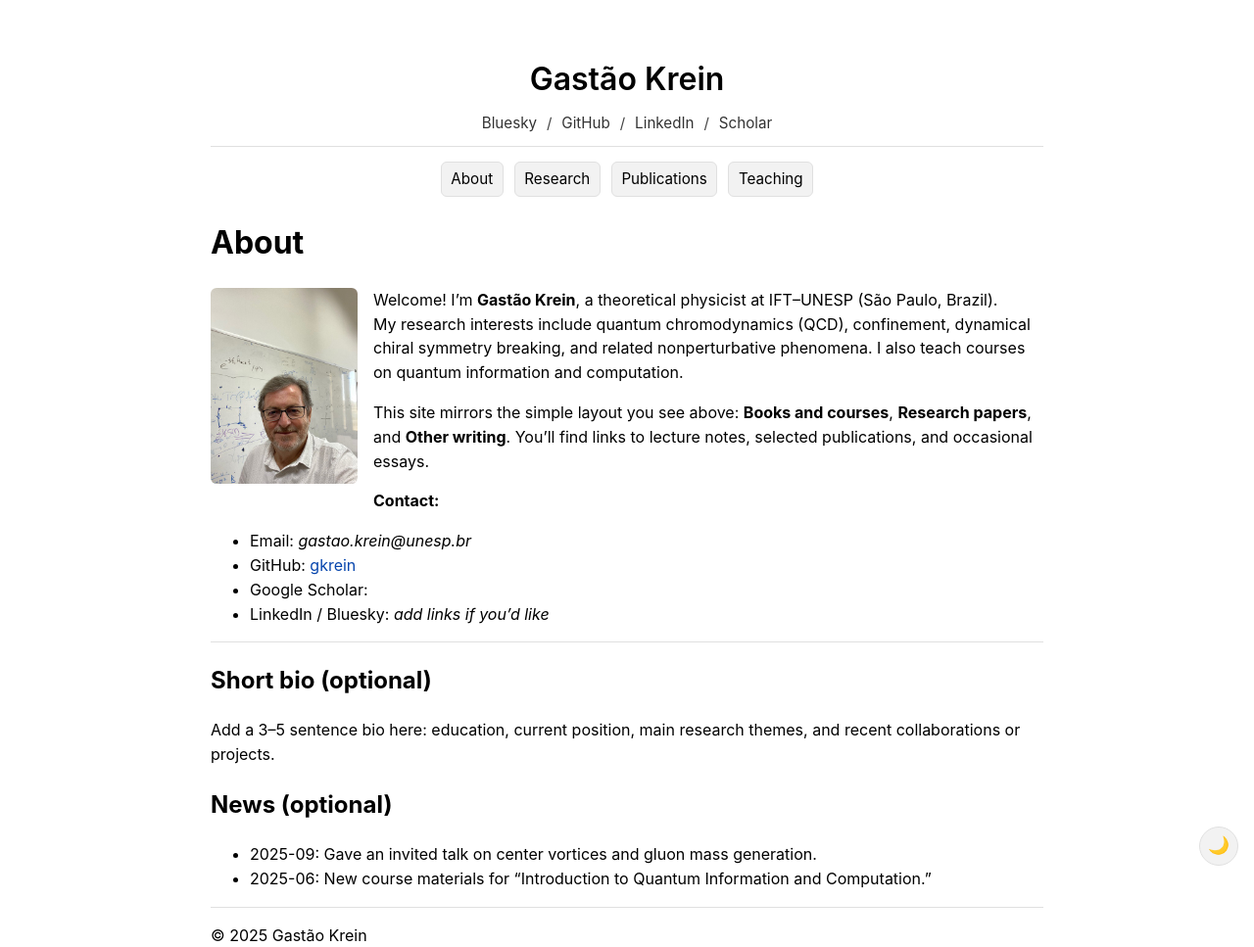
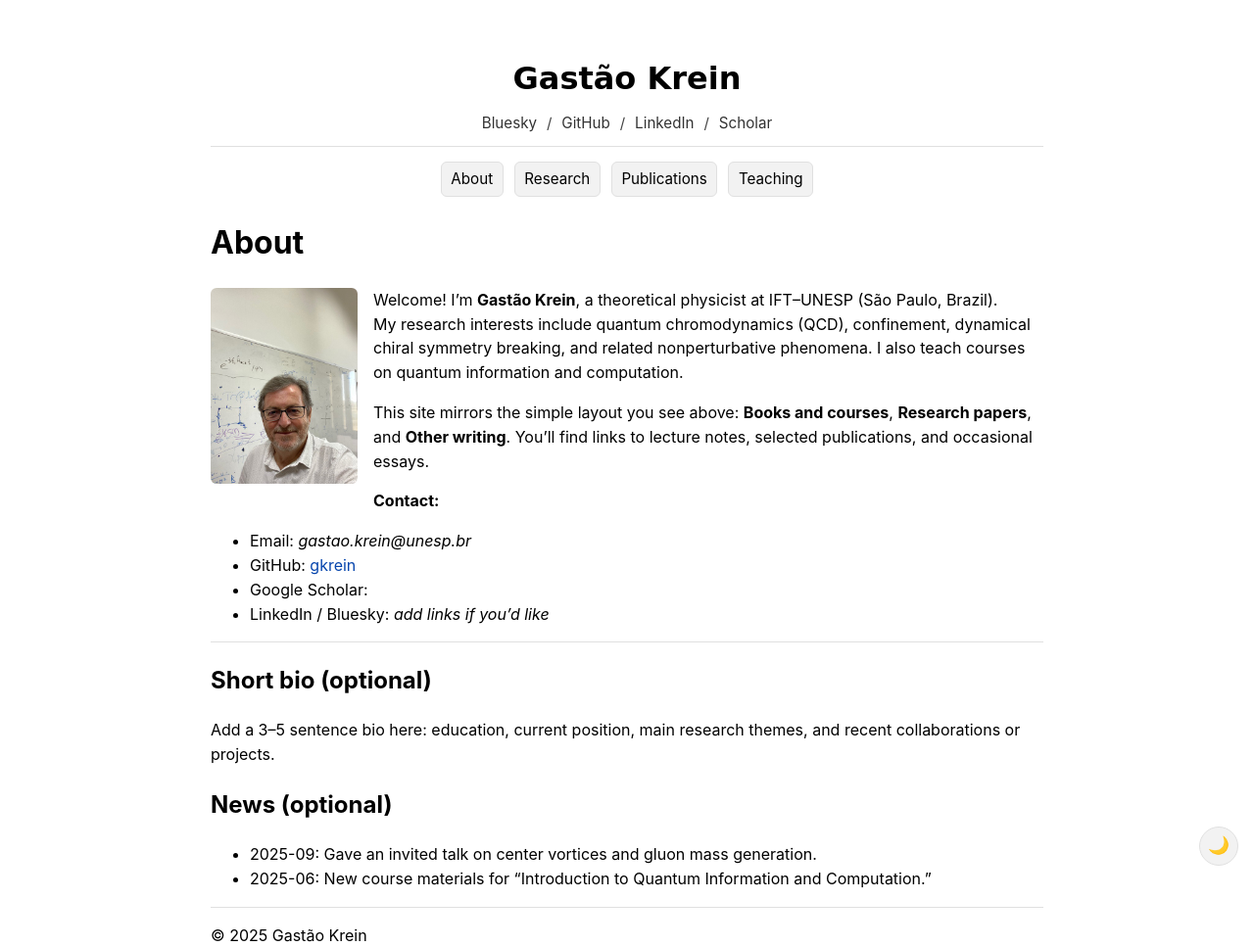
Before and after one commit to gkrein/gkrein.github.io, a Jekyll site: the page built from index.md, in a window 1280 px wide. Shown: the whole page at 98% size. Built offline with Jekyll 4.4.1, drawn with Linux system fonts in a browser that asks for light colours.

Commit message:
Update site.css

```diff
--- a/assets/css/site.css
+++ b/assets/css/site.css
@@ -39,8 +39,7 @@ a:hover { text-decoration: underline; }
 
 /* Masthead: centered name + centered social links */
 .masthead { text-align: center; margin-bottom: 0.75rem; }
-.masthead h1 { font-family: "DejaVu Sans ExtraLight", "DejaVu Sans""DejaVu Sans ExtraLight", "DejaVu Sans",
-               -apple-system, BlinkMacSystemFont, "Segoe UI", Roboto,
+.masthead h1 { font-family: "DejaVu Sans ExtraLight", "DejaVu Sans", -apple-system, BlinkMacSystemFont, "Segoe UI", Roboto,
                Helvetica, Arial, sans-serif; font-size: 2.0rem; margin-top: 3.5rem; margin-bottom: 0.5rem; font-weight: 600; }
 .masthead .social { font-size: 0.95rem; color: var(--muted-text); }
 .masthead .social a { color: var(--text-color); opacity: 0.8; }
```
